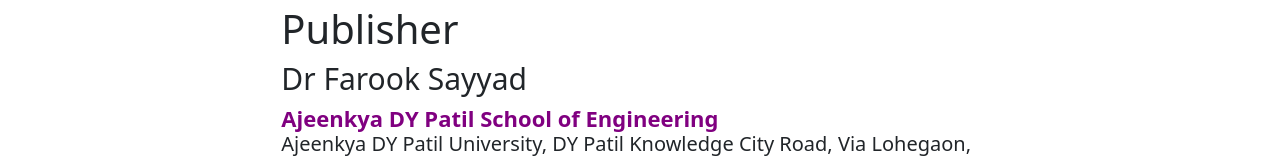
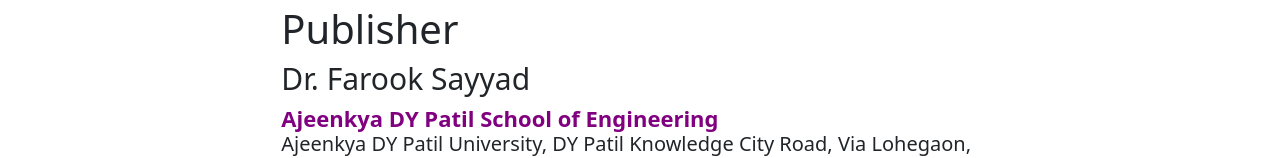
Before and after one commit to harshv06/ADYPU_JOURNAL_FRONTEND, a React (Vite) app: page /PublishingHouse in a window 1280 px wide. Shown: the part 441-599 px from the top of the page. Built offline with nearby package versions, Linux system fonts and the light colour scheme.

Commit message:
Minor changes 2

```diff
--- a/src/components/PublishinHouse/PublishingHouse.jsx
+++ b/src/components/PublishinHouse/PublishingHouse.jsx
@@ -10,7 +10,7 @@
           <div className="col-md-8 text-justify align-self-center">
             <h1 style={{fontWeight:'400'}}>All Correspondence to,</h1>
             <h1 className="font-weight-bold ">Publisher</h1>
-            <h1 style={{fontSize:'30px'}}>Dr Farook Sayyad</h1>
+            <h1 style={{fontSize:'30px'}}>Dr. Farook Sayyad</h1>
             <h4 className="text-justify mb-4">
               <span style={{color:'purple', fontWeight:'bold',fontSize:'22px'}}>Ajeenkya DY Patil School of Engineering</span><br />
               Ajeenkya DY Patil University, DY Patil Knowledge City Road, Via Lohegaon, Airport Rd,
```
